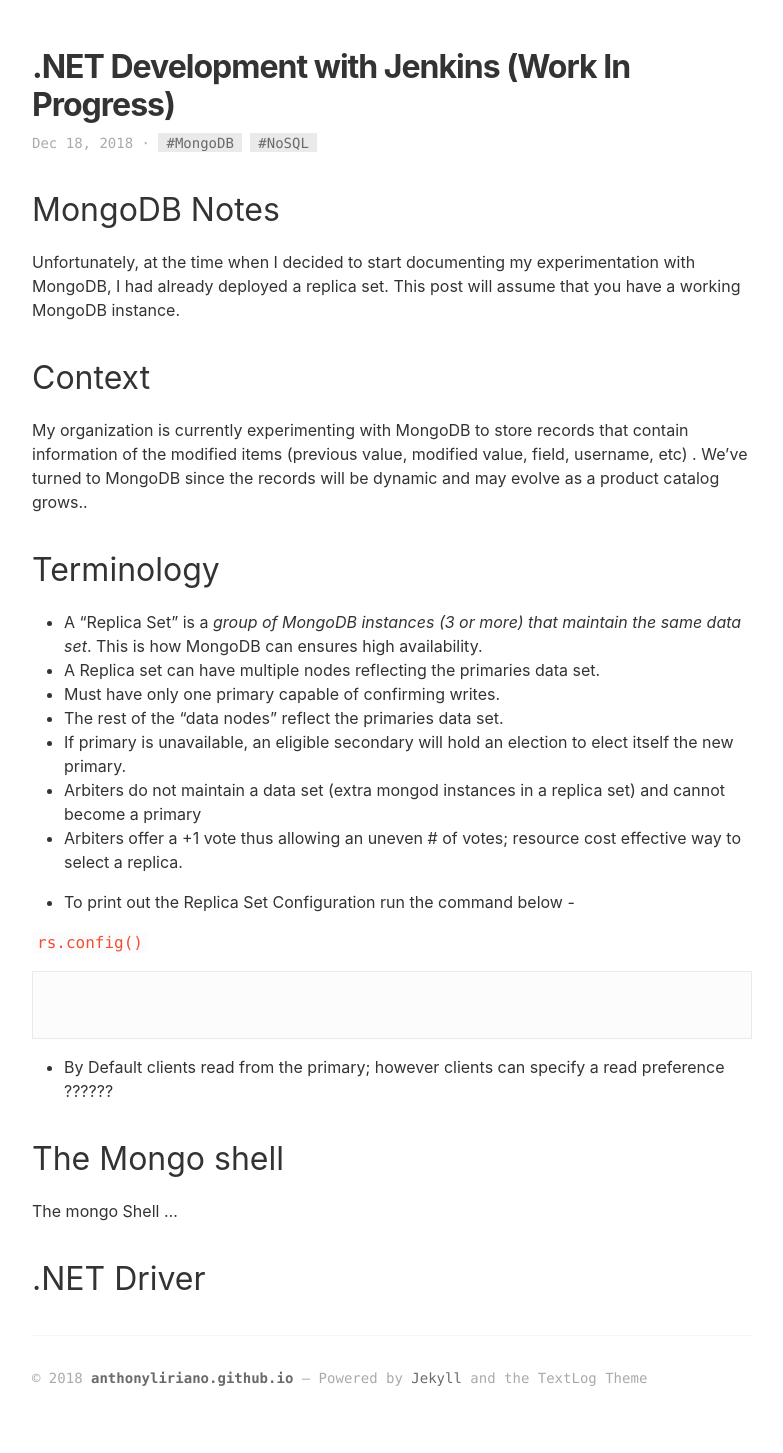
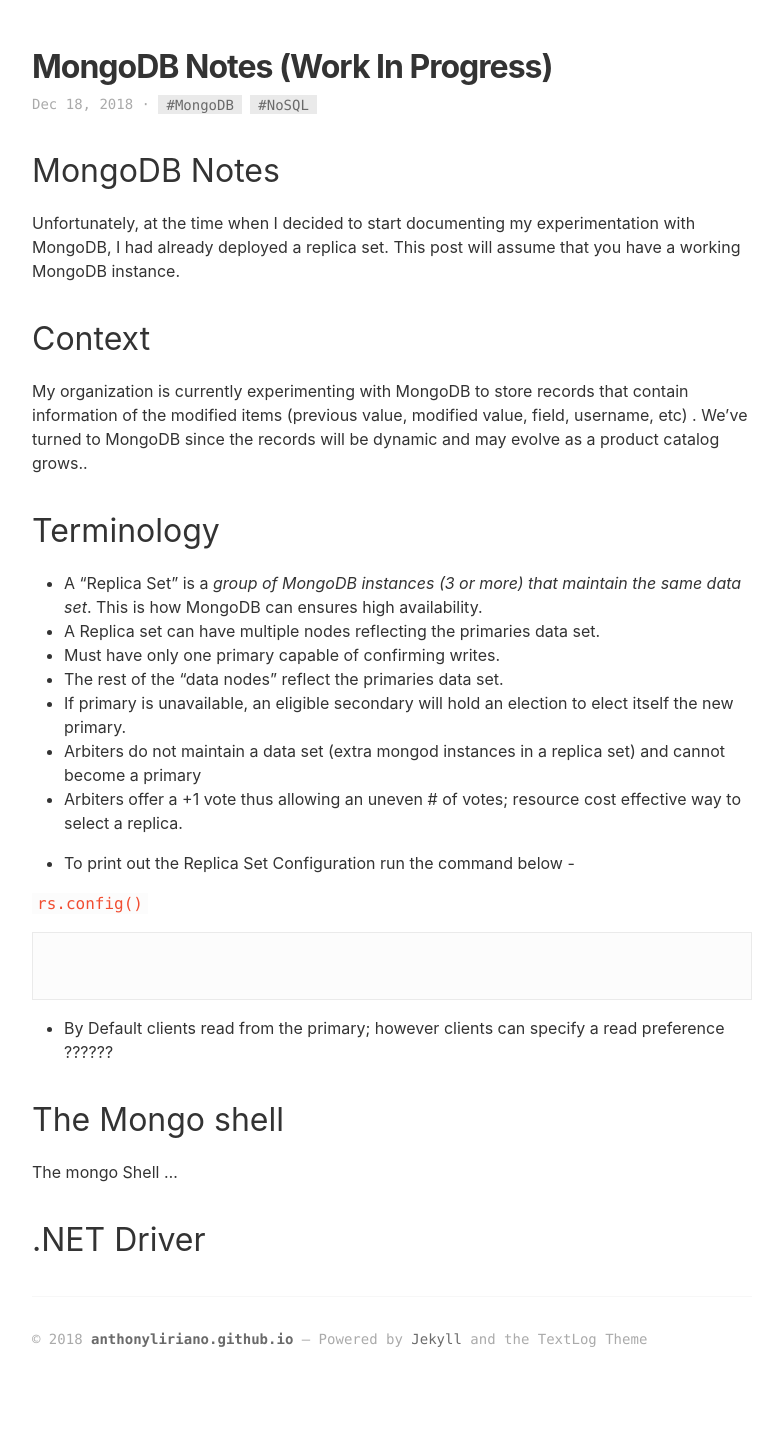
Before and after one commit to anthonyliriano/anthonyliriano.github.io, a Jekyll site: the page built from _posts/2018-12-18-2018-MongoDB-Notes.md, in a window 1280 px wide. Shown: the whole page, without its empty margins (8-791 px from the left). Built offline with Jekyll 4.4.1, drawn with Linux system fonts in a browser that asks for light colours; after the commit the page ends 1414 px from its top, so only the background shows below that.

Commit message:
Updating Title
Changing title to reflect the actual title name.

```diff
--- a/_posts/2018-12-18-2018-MongoDB-Notes.md
+++ b/_posts/2018-12-18-2018-MongoDB-Notes.md
@@ -1,6 +1,6 @@
 ---
 layout: post
-title: .NET Development with Jenkins (Work In Progress)
+title: MongoDB Notes (Work In Progress)
 tags: [MongoDB, NoSQL]
 comment: false
 ---
```
